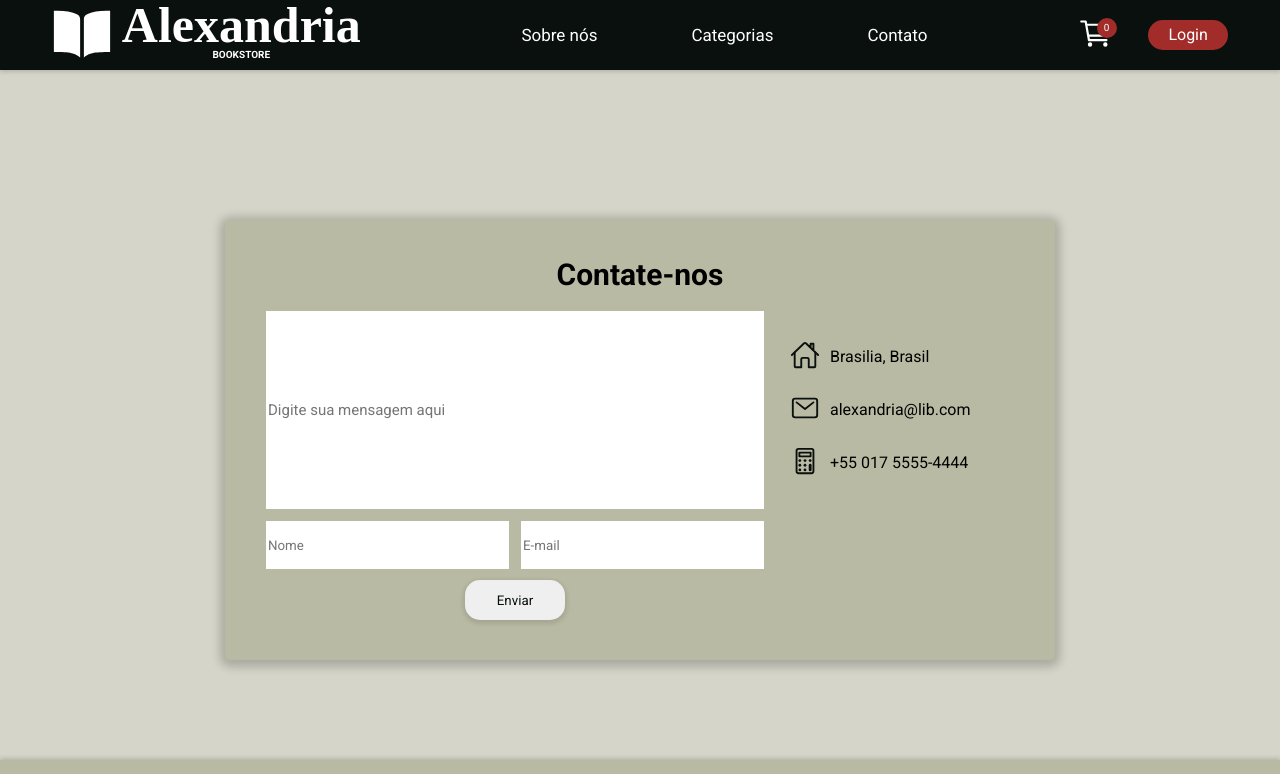
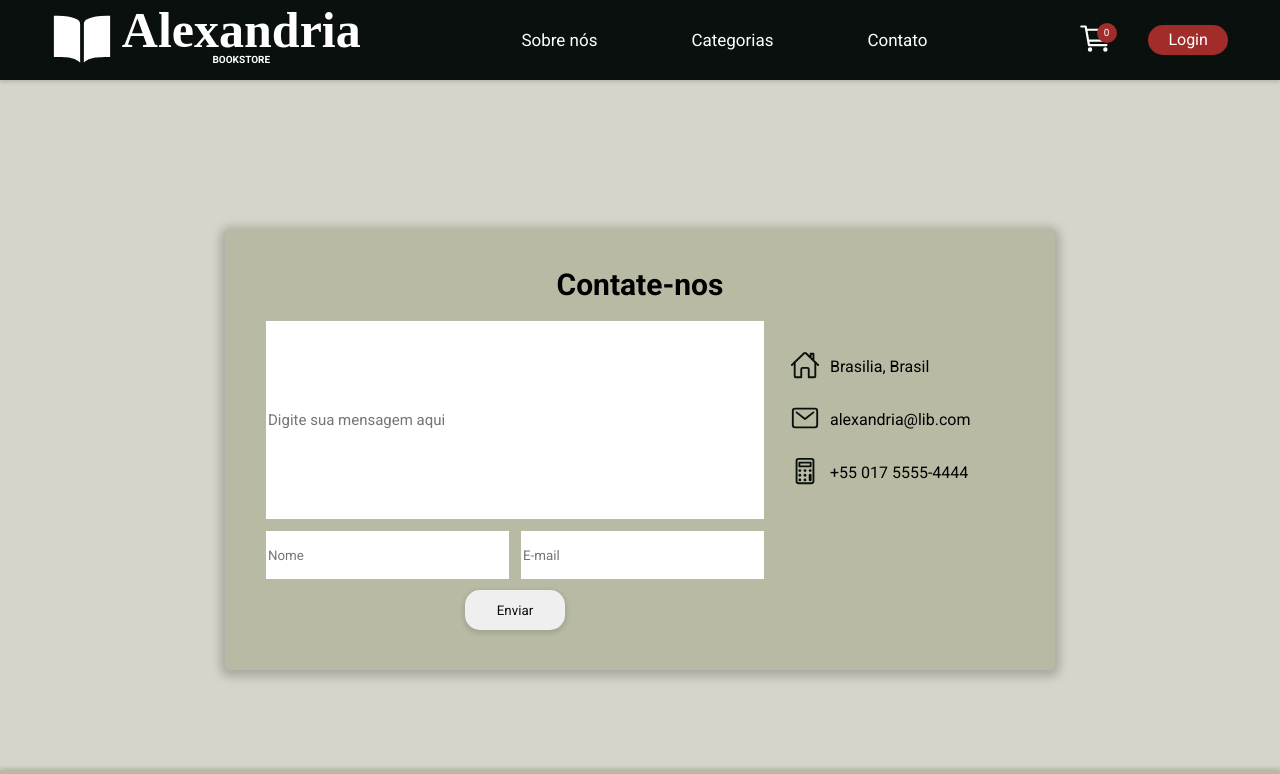
Before and after one commit to ronycastroc/alexandria-front, a React (Create React App) app: page /contato in a window 1280 px wide. Shown: the top 774 px of the page. Built offline with nearby package versions, Linux system fonts and the light colour scheme; a web font is replaced by a local one.

Commit message:
fix header

```diff
--- a/src/components/Header.js
+++ b/src/components/Header.js
@@ -98,7 +98,7 @@ export default function Header() {
 const Wrapper = styled.div`
   width: 100%;
   background-color: #0a100d;
-  height: 80px !important;
+  min-height: 80px !important;
   display: flex;
   flex-direction: row;
   align-items: center;
--- a/src/components/MobileHeader.js
+++ b/src/components/MobileHeader.js
@@ -157,7 +157,7 @@ const Wrapper = styled.div`
     display: none;
   }
   background-color: #0a100d;
-  height: 80px;
+  min-height: 80px;
   width: 100%;
   display: flex;
   flex: 0 0;
```
